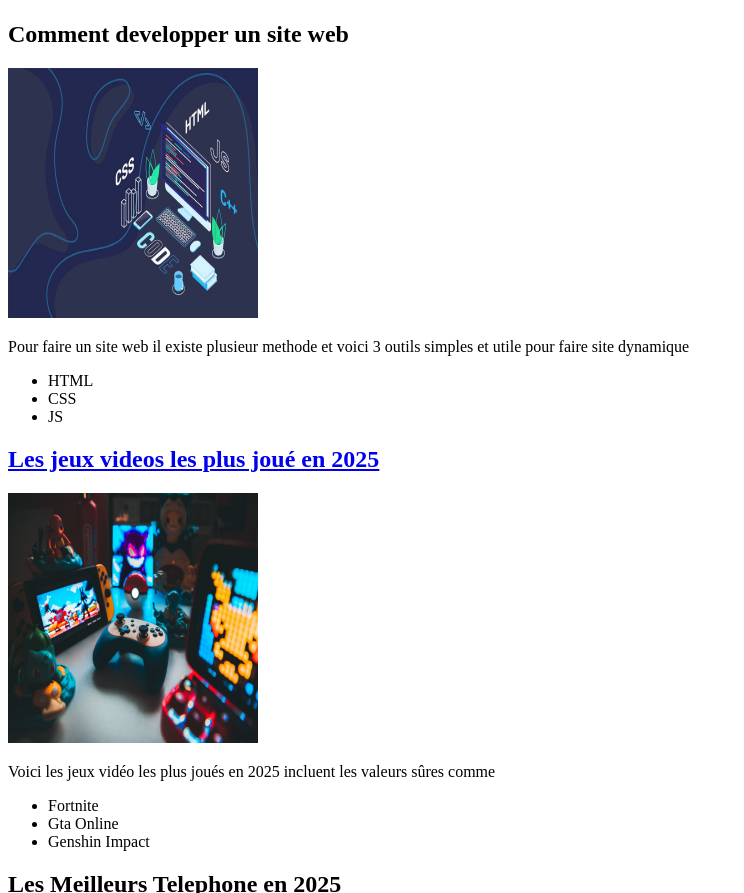
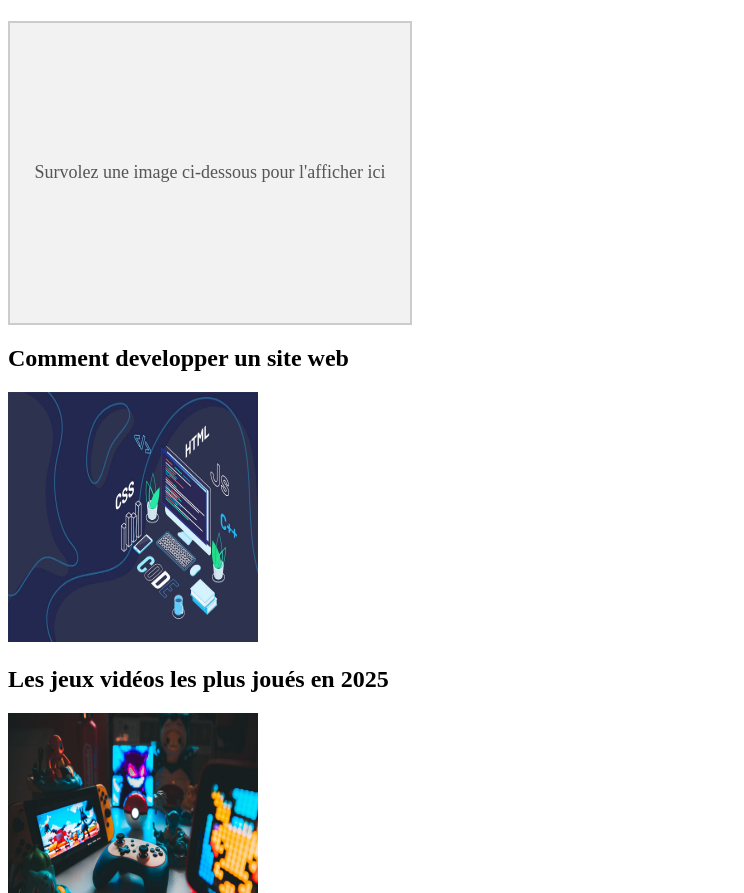
Before and after one commit to dahiroub/mon-blog, a plain HTML site: page index.html in a window 1280 px wide. Shown: the part 59-952 px from the top of the page, without its empty margins (0-744 px from the left). Drawn offline with Linux system fonts and the light colour scheme.

Commit message:
Update index.html

```diff
--- a/index.html
+++ b/index.html
@@ -1,53 +1,63 @@
 <!DOCTYPE html>
-<html lang="en">
+<html lang="fr">
 <head>
     <meta charset="UTF-8">
     <meta name="viewport" content="width=device-width, initial-scale=1.0">
     <title>Blog</title>
+    <style>
+        #image {
+            width: 400px;
+            height: 300px;
+            border: 2px solid #ccc;
+            background-color: #f2f2f2;
+            background-size: cover;
+            background-position: center;
+            display: flex;
+            align-items: center;
+            justify-content: center;
+            font-size: 18px;
+            color: #555;
+            margin-bottom: 20px;
+        }
+
+        img.preview {
+            cursor: pointer;
+            transition: transform 0.3s;
+        }
+
+        img.preview:hover {
+            transform: scale(1.1);
+        }
+    </style>
 </head>
 <body>
     <h1> Bienvenu sur notre site de blog</h1>
+
+    <!-- Zone d’aperçu -->
+    <div id="image">Survolez une image ci-dessous pour l'afficher ici</div>
+
     <main>
 
         <article>
            <h2> Comment developper un site web </h2>
-           <img src="website.jpg" alt="website" width="250" height="250">
-           <p>Pour faire un site web il existe plusieur methode et voici 3 outils simples et utile pour faire site dynamique</p>
-           <ul>
-                <li>HTML</li>
-                <li>CSS</li>
-                <li>JS</li>
-           </ul>
+           <img class="preview" src="website.jpg" alt="Développement web" width="250" height="250">
         </article>
 
         <article>
-
-            <h2><a href="chiffres-jeu-video.jpg">Les jeux videos les plus joué en 2025</a></h2>
-            <img src="chiffres-jeu-video.jpg" alt="Jeux videos" width="250" height="250">
-            <p>Voici les jeux vidéo les plus joués en 2025 incluent les valeurs sûres comme
-            </p>
-            <ul>
-                <li>Fortnite</li>
-                <li>Gta Online</li>
-                <li>Genshin Impact</li>
-            </ul>
+            <h2>Les jeux vidéos les plus joués en 2025</h2>
+            <img class="preview" src="chiffres-jeu-video.jpg" alt="Jeux vidéos populaires" width="250" height="250">
         </article>
 
         <article>
-            <h2>Les Meilleurs Telephone en 2025</h2>
-            <img src="smartphone.jpg" alt="smartphone" width="250" height="250">
-            <p>Les meilleurs téléphones de 2025 dépendent de vos besoins voici une liste des meilleurs telephone en 2025
-            </p>
-            <ul>
-                <li>IPhone 17 Pro</li>
-                <li>Google Pixel 10 Pro</li>
-                <li>Samsung Galaxy S25</li>
-            </ul>
+            <h2>Les Meilleurs Téléphones en 2025</h2>
+            <img class="preview" src="smartphone.jpg" alt="Téléphones modernes" width="250" height="250">
         </article>
     </main>
 
     <footer>
         <p>Copyright © 2024 Mon Blog. Tous droits réservés.</p>
     </footer>
+
+    <script src="script.js"></script>
 </body>
 </html>
```
